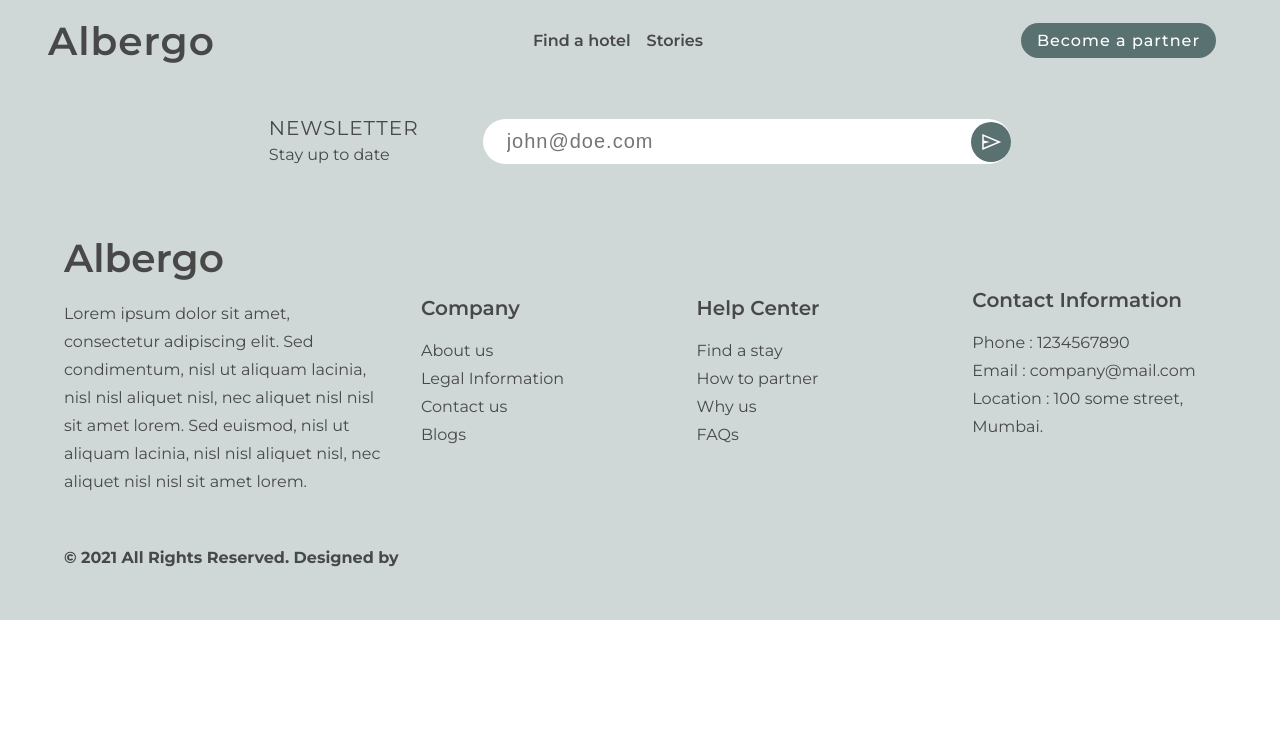
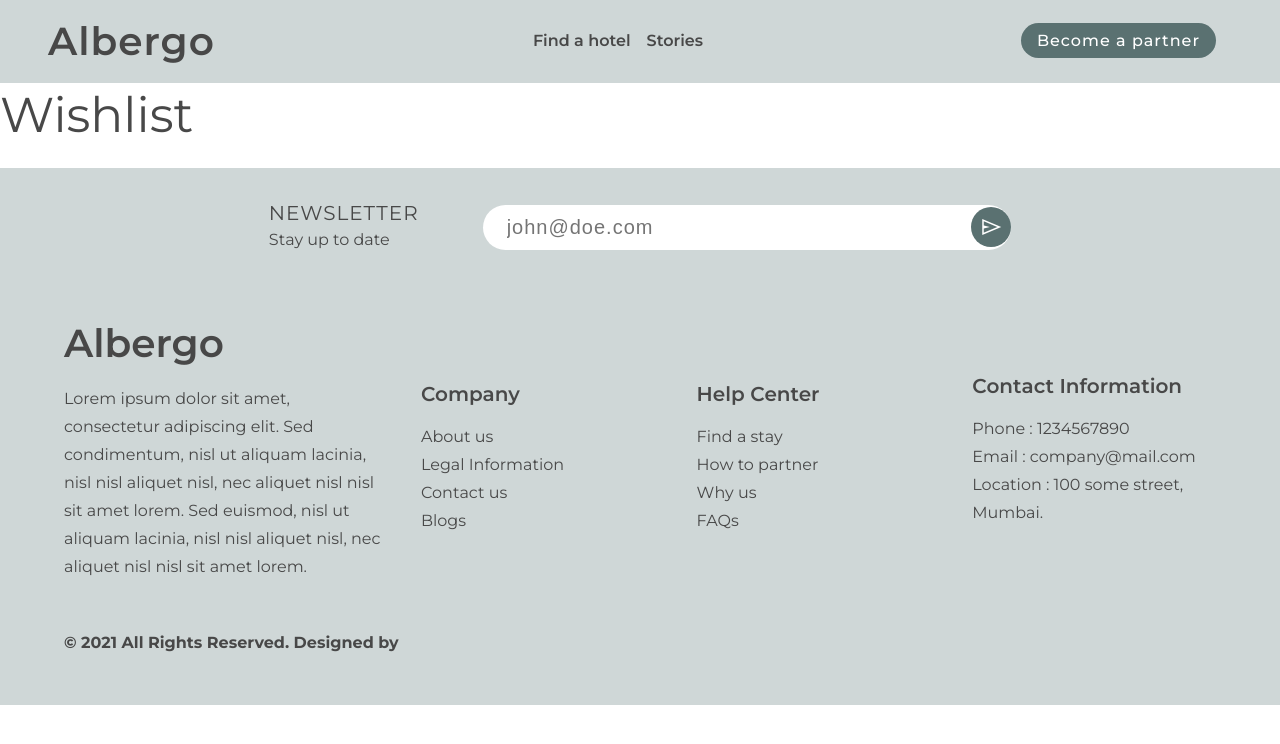
Before and after one commit to pesto-students/albergo-frontend-team1-jayesh, a Next.js app: page /user/wishlist in a window 1280 px wide. Shown: the top 744 px of the page. Built offline with nearby package versions, Linux system fonts and the light colour scheme.

Commit message:
wishlist page

```diff
--- a/pages/user/wishlist.tsx
+++ b/pages/user/wishlist.tsx
@@ -1,3 +1,5 @@
-const Wishlist = () => {}
+const Wishlist = () => {
+    return <h1>Wishlist</h1>
+}
 
 export default Wishlist
```
